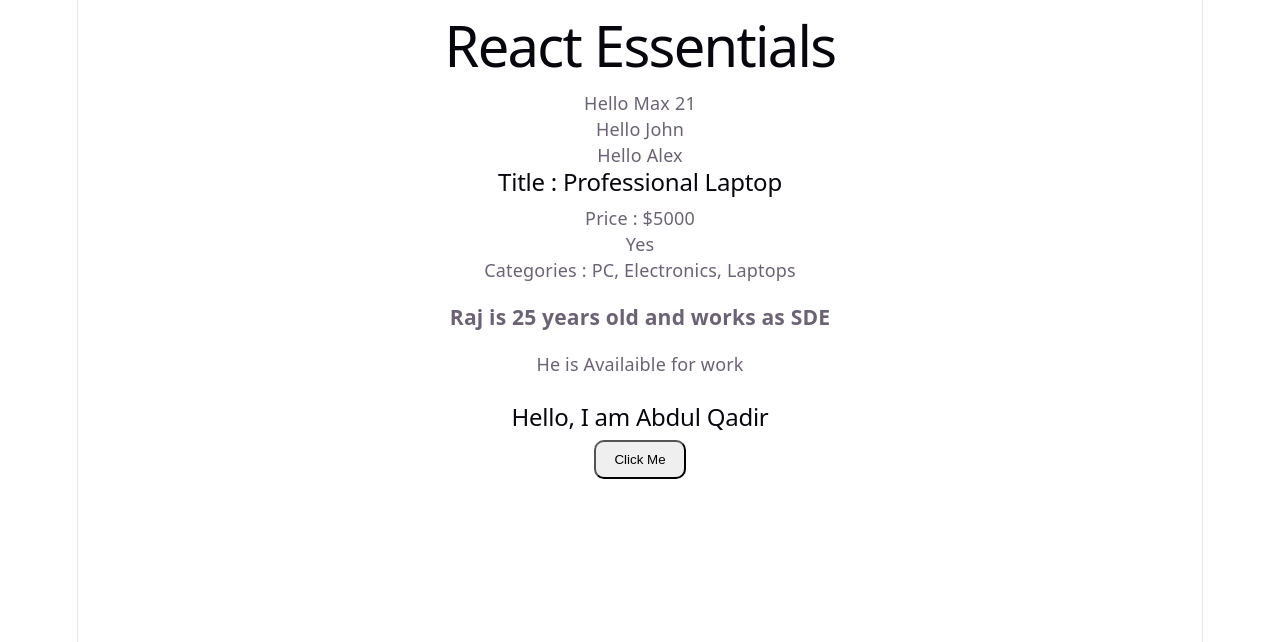
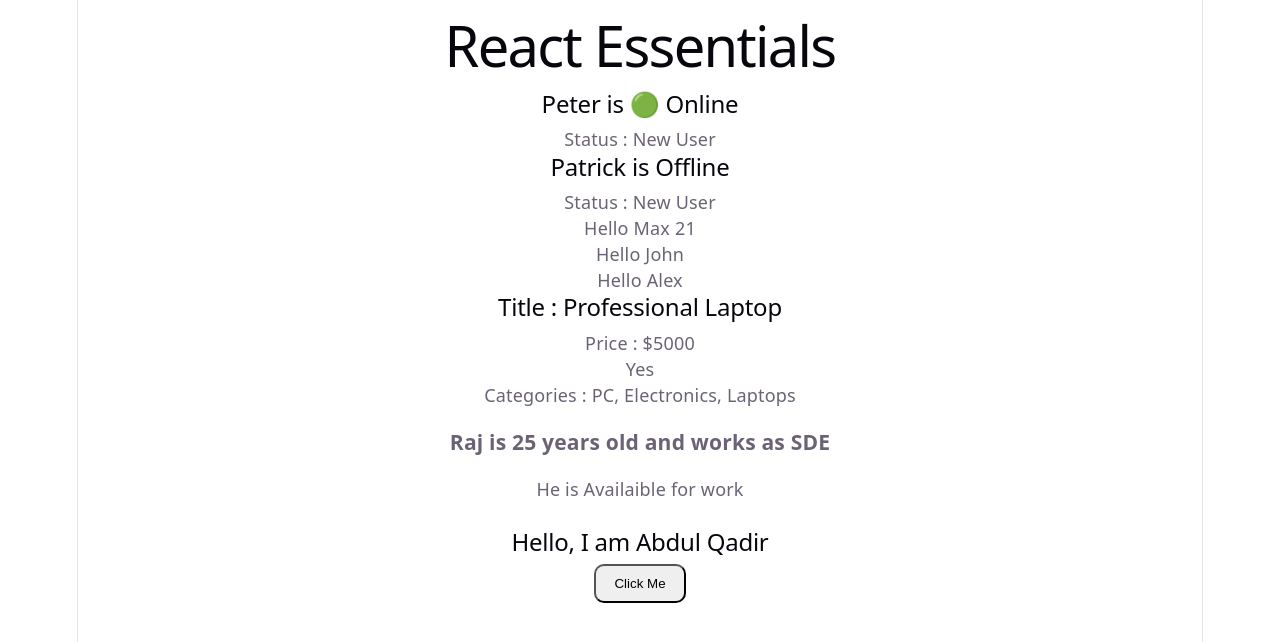
Before and after one commit to Abdulqadir-B/react.js, a React (Vite) app in the folder core-essentials/: page / in a window 1280 px wide. Shown: the top 642 px of the page. Built offline with nearby package versions, Linux system fonts and the light colour scheme.

Commit message:
done with conditional rendering

```diff
--- a/core-essentials/index.html
+++ b/core-essentials/index.html
@@ -4,7 +4,7 @@
     <meta charset="UTF-8" />
     <link rel="icon" type="image/svg+xml" href="/favicon.svg" />
     <meta name="viewport" content="width=device-width, initial-scale=1.0" />
-    <title>hello-world</title>
+    <title>core-essentials</title>
   </head>
   <body>
     <div id="root"></div>
--- a/core-essentials/package.json
+++ b/core-essentials/package.json
@@ -1,5 +1,5 @@
 {
-  "name": "hello-world",
+  "name": "core-essentials",
   "private": true,
   "version": "0.0.0",
   "type": "module",
--- a/core-essentials/src/App.jsx
+++ b/core-essentials/src/App.jsx
@@ -4,11 +4,15 @@ import {Button} from './Button'
 import { Curly } from './Curly'
 import { Props } from './Props'
 import { Product } from './Product'
+import { UserDetails } from './UserDetails'
 
 function App() {
   return (
     <>
       <h1> React Essentials </h1>
+      <UserDetails name="Peter" isOnline={true} status={"New User"}/>
+      <UserDetails name="Patrick" isOnline={false} status={"New User"}/>
+
       <Props name="Max" age = "21" />
       <Props name="John" />
       <Props name="Alex" />
--- /dev/null
+++ b/core-essentials/src/UserDetails.jsx
@@ -0,0 +1,16 @@
+export const UserDetails = ({name, isOnline, status}) => {
+
+    return (
+        <>
+            <h2>{name} is {isOnline ? "🟢 Online" : "Offline"} </h2>
+            <p>Status : {status}</p>
+
+        </>
+    )
+}
+
+// concept of the conditional rendering
+// 1. by using if else statements
+// 2. by using ternary operator
+// 3. by using the && operator
+// 4. by using variables
```
